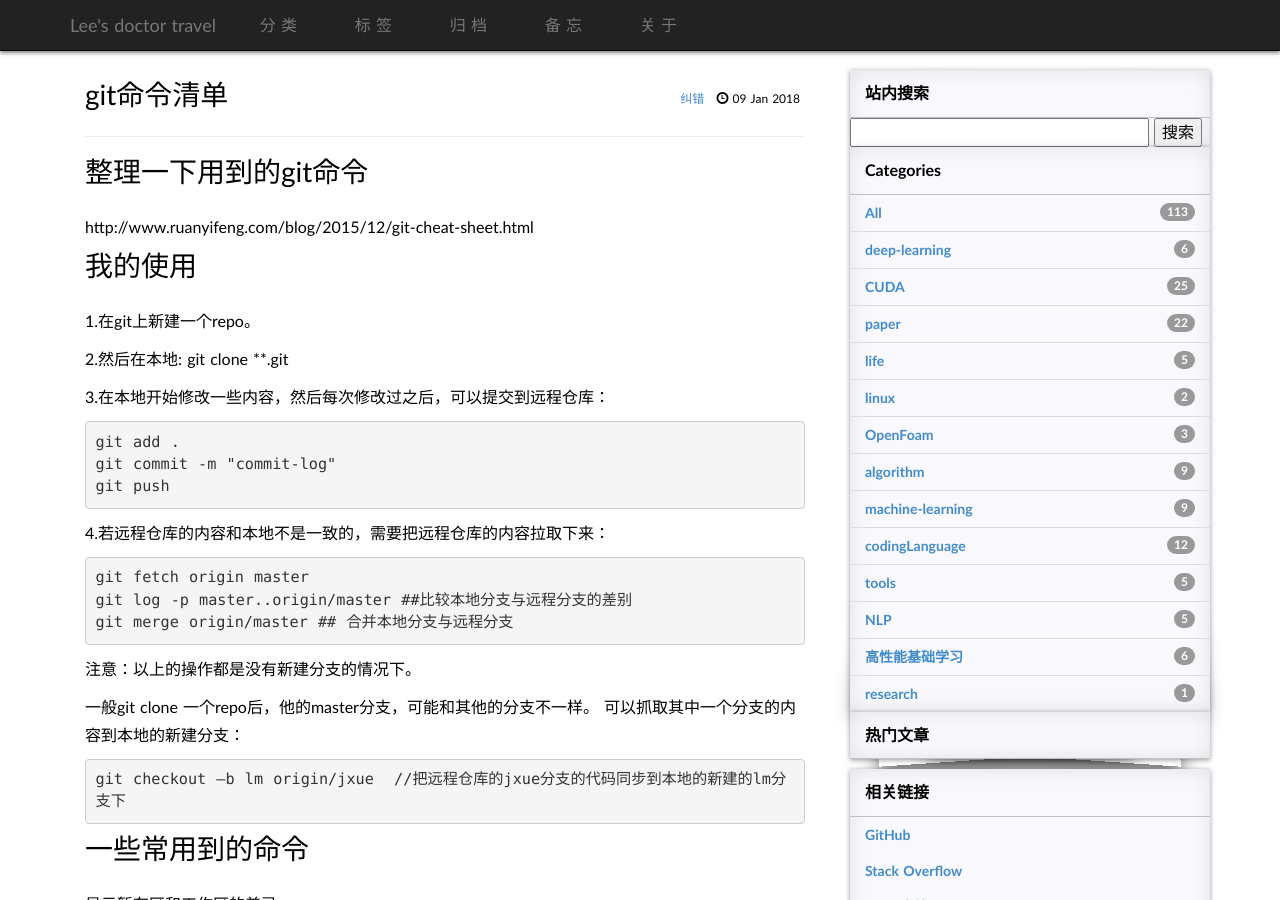
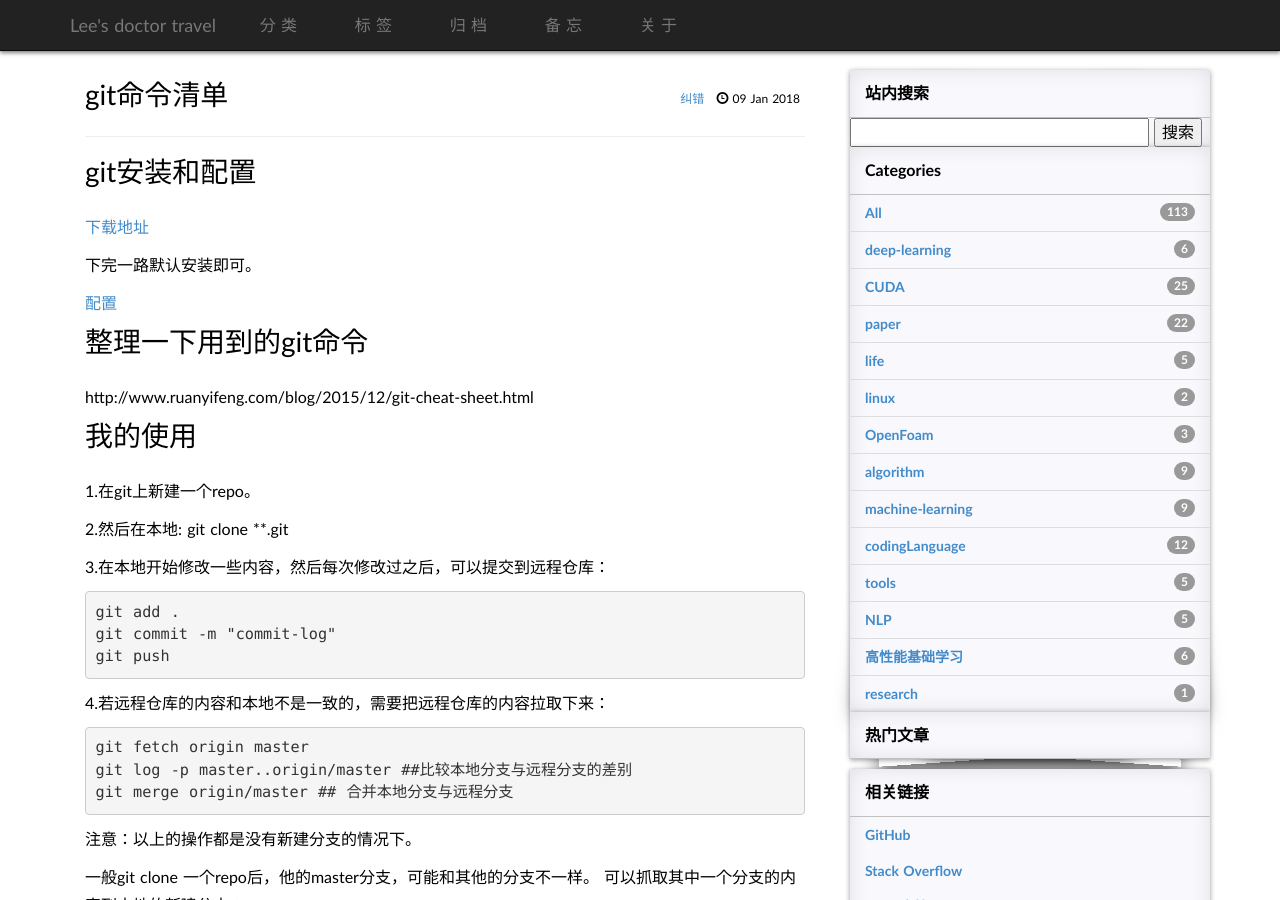
Before and after one commit to limin2015/limin2015.github.io, a Jekyll site: the page built from _posts/2018-1-9-git-commond.md, in a window 1280 px wide and 900 px high. Built offline with Jekyll 4.4.1, drawn with Linux system fonts in a browser that asks for light colours; some web fonts are replaced; comment, search, counter and statistics services are not loaded.

Commit message:
git-confg

```diff
--- a/_posts/2018-1-9-git-commond.md
+++ b/_posts/2018-1-9-git-commond.md
@@ -5,6 +5,15 @@
 categories : [tools]
 tags : [tools]
 ---
+
+
+# git安装和配置
+
+[下载地址](https://git-scm.com/downloads)
+
+下完一路默认安装即可。
+
+[配置](http://www.cnblogs.com/Bonker/p/3441781.html)
 
 
 # 整理一下用到的git命令
```
